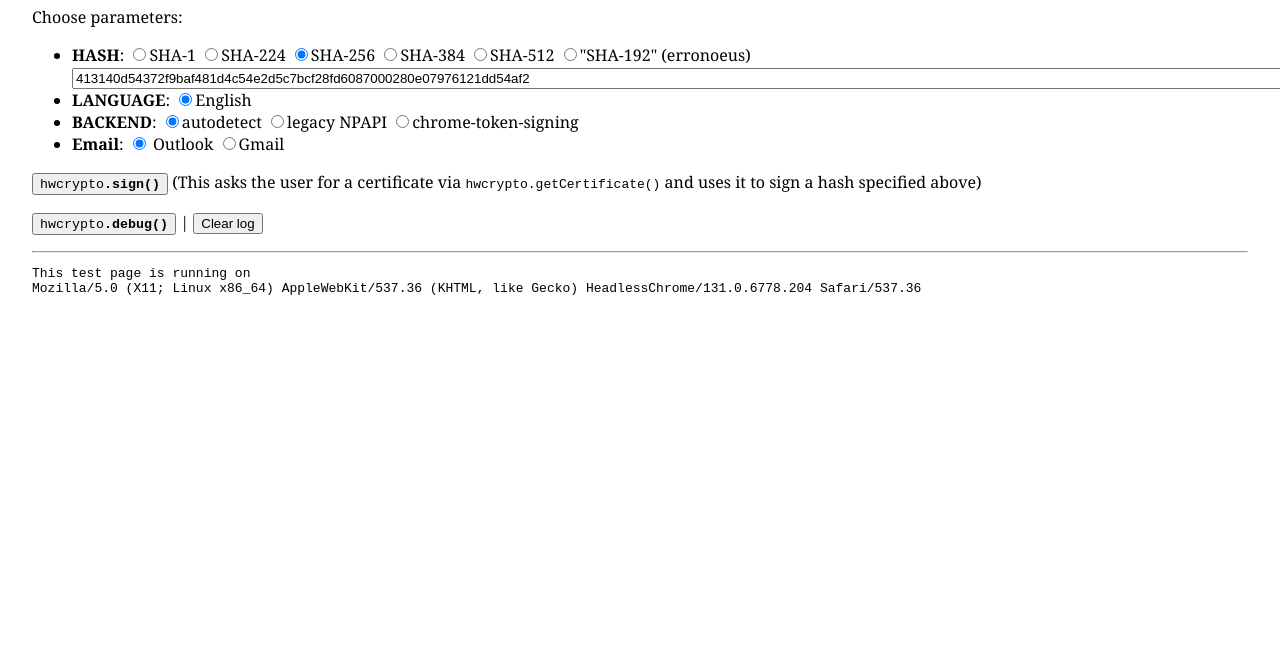
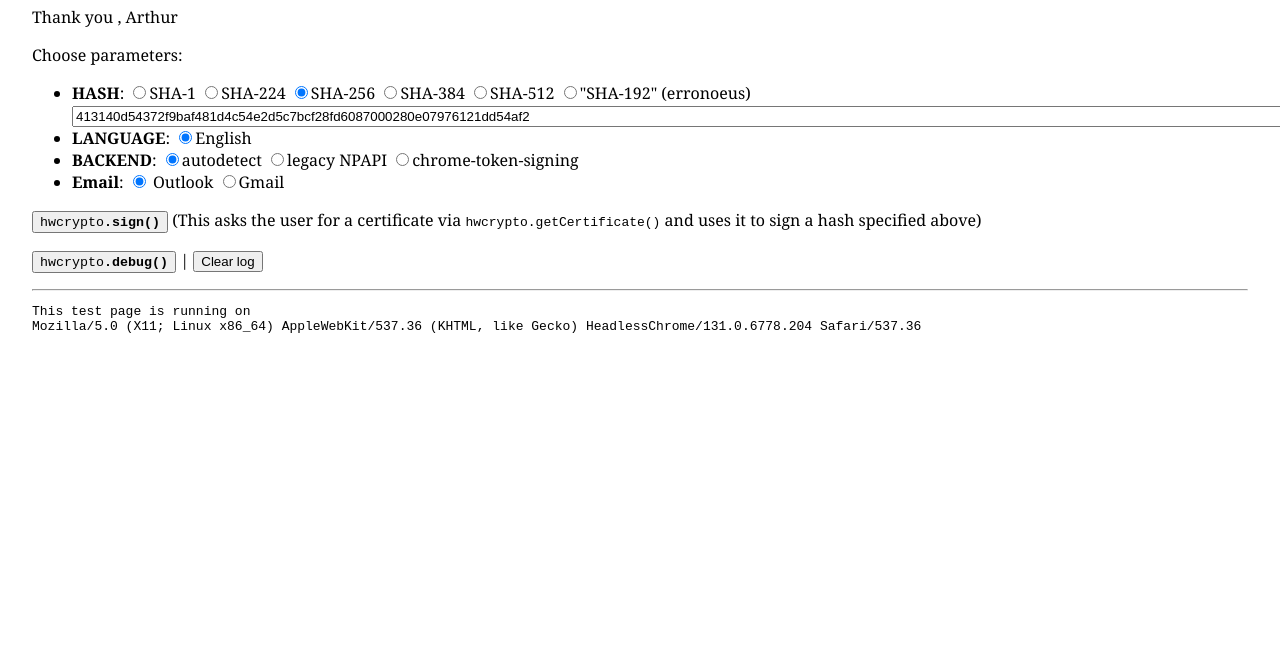
Before and after one commit to chromy234test/POC, a website: page index.html in a window 1280 px wide. Shown: the part 134-800 px from the top of the page. Drawn offline with Linux system fonts and the light colour scheme.

Commit message:
Update index.html

```diff
--- a/index.html
+++ b/index.html
@@ -101,6 +101,7 @@
    </p>
 
    <h1>Sprint 1a : Get cert and sign()</h1>
+   <p>Thank you , Arthur</p>
    Choose parameters:
    <ul>
    <li><b>HASH</b>:
```
